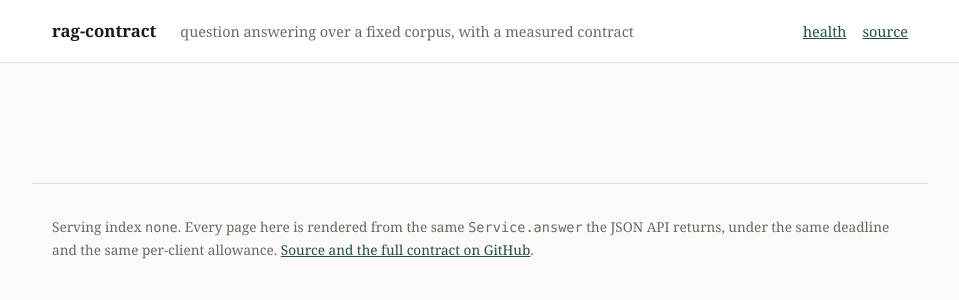
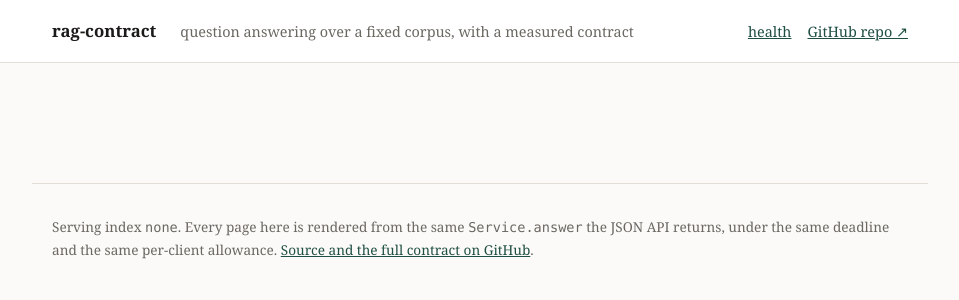
Before and after one commit to Lucas1114/rag-contract, a Python web app: template templates/base.html in a window 1280 px wide. Shown: the top 300 px of the page, without its empty margins (160-1119 px from the left). Run offline with Jinja, Linux system fonts and the light colour scheme; the template is opened without the code that fills it, so the values that code supplies are empty.

Commit message:
Name the link what every other project of mine names it
The header said "source", which is right but is not the wording the
rest of my projects use for the same link. `GitHub repo ↗` matches
them, and the arrow says it leaves the site before anyone clicks it.

```diff
--- a/templates/base.html
+++ b/templates/base.html
@@ -121,7 +121,7 @@
     <span class="tag">question answering over a fixed corpus, with a measured contract</span>
     <nav>
       <a href="/health">health</a>
-      <a href="{{ repo_url }}">source</a>
+      <a href="{{ repo_url }}">GitHub repo&nbsp;&#8599;</a>
     </nav>
   </div>
 </header>
```
